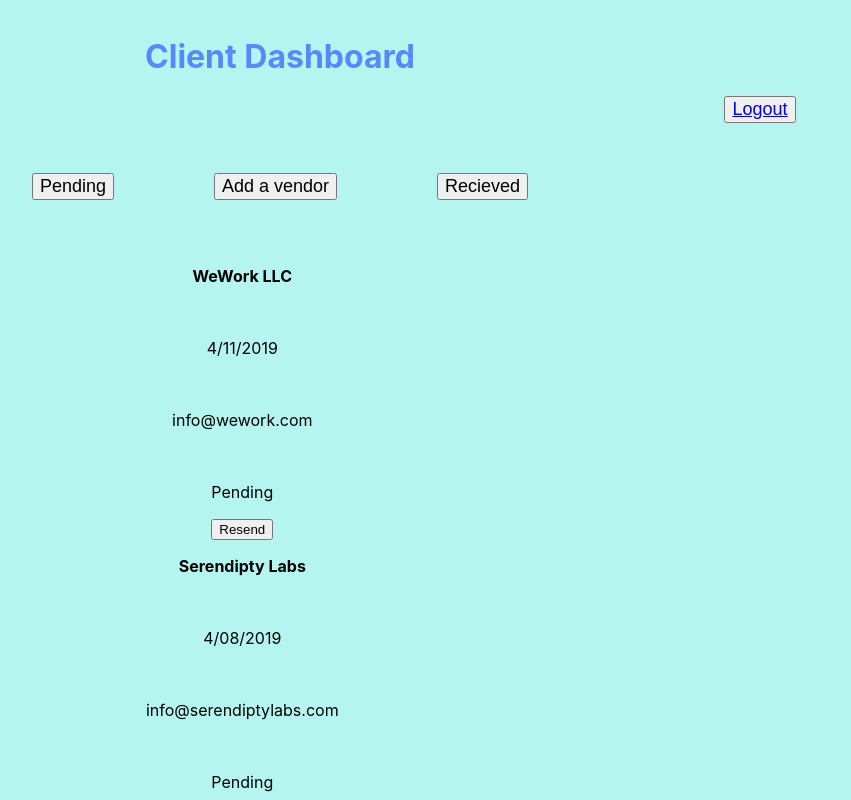
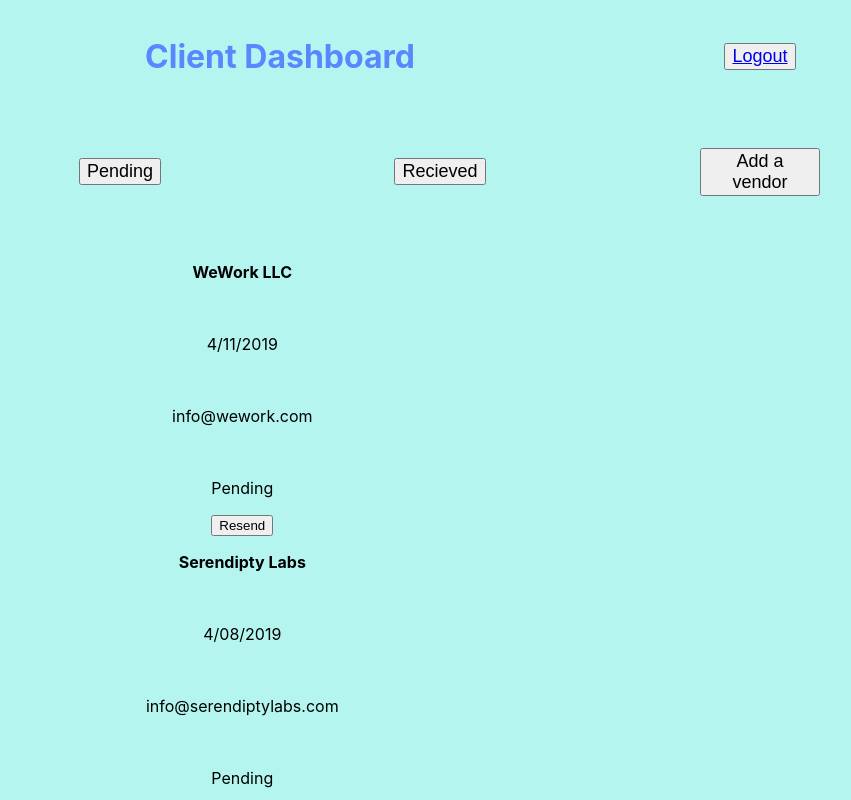
Before and after one commit to codedbyelvis/Zyllion-Demo, a React (Create React App) app: page /dashboard in a window 1280 px wide. Shown: the top 800 px of the page, without its empty margins (360-1211 px from the left). Built offline with nearby package versions, Linux system fonts and the light colour scheme.

Commit message:
dash buttons placed

```diff
--- a/src/components/Dashboard/Dashboard.css
+++ b/src/components/Dashboard/Dashboard.css
@@ -18,34 +18,48 @@
     color: rgb(89, 135, 255);
 }
 
-.Buttons {
-    text-align: center;
-    font-size: 20px;
-    grid-column: 2/4;
-    grid-row: 2/2;
-}
-
 .pending {
     font-size: 18px;
 }
-.ven {
-    margin: 50px 100px 50px 100px;
-    font-size: 18px;
+.pebutton {
+    text-align: center;
+    align-self: center;
+    justify-self: center;
+    grid-column: 2/3;
+    grid-row: 2/2;
 }
 .recieved {
     font-size: 18px;
 }
+.rebutton {
+    text-align: center;
+    align-self: center;
+    justify-self: center;
+    grid-column: 3/4;
+    grid-row: 2/2;
+}
 .logout {
-    margin-top: 80px;
+    /* margin-top: 80px; */
     font-size: 18px;
     text-decoration: none;
 }
 .cLog {
     text-align: center;
-    align-items: center;
-    justify-items: center;
+    align-self: center;
+    justify-self: center;
     grid-column: 4/4;
     grid-row: 1/1;
+}
+.ven {
+margin: 50px 100px 50px 100px;
+font-size: 18px;
+}
+.vebutton {
+text-align: center;
+align-self: center;
+justify-self: center;
+grid-column: 4/4;
+grid-row: 2/2;
 }
 .DropOpCon {
     text-align: center;
--- a/src/components/Dashboard/Dashboard.js
+++ b/src/components/Dashboard/Dashboard.js
@@ -159,11 +159,11 @@
                 <div className='Dashboard'>
                 <h1 className='DashboardTitle'>Client Dashboard</h1>
                 <div className="cLog"><button className="logout"><a href='http://localhost:3000/'>Logout</a></button></div>
-                <div className="Buttons">
-                <button className='pending' onClick={this.handlePending}>Pending</button>
-                <Link to="/vendorwelcome"><button className='ven'>Add a vendor</button></Link>
-                <button className='recieved' onClick={this.handleRecieved}>Recieved</button>
-                </div>
+                {/* <div className="Buttons"> */}
+                <div className="pebutton"><button className='pending' onClick={this.handlePending}>Pending</button></div>
+                <div className="vebutton"><Link to="/vendorwelcome"><button className='ven'>Add a vendor</button></Link></div>
+                <div className="rebutton"><button className='recieved' onClick={this.handleRecieved}>Recieved</button></div>
+                {/* </div> */}
 
                 <div className="DropOpCon"><div className="DropOp">
                 {this.state.pending && <PendingCompanies />}
```
